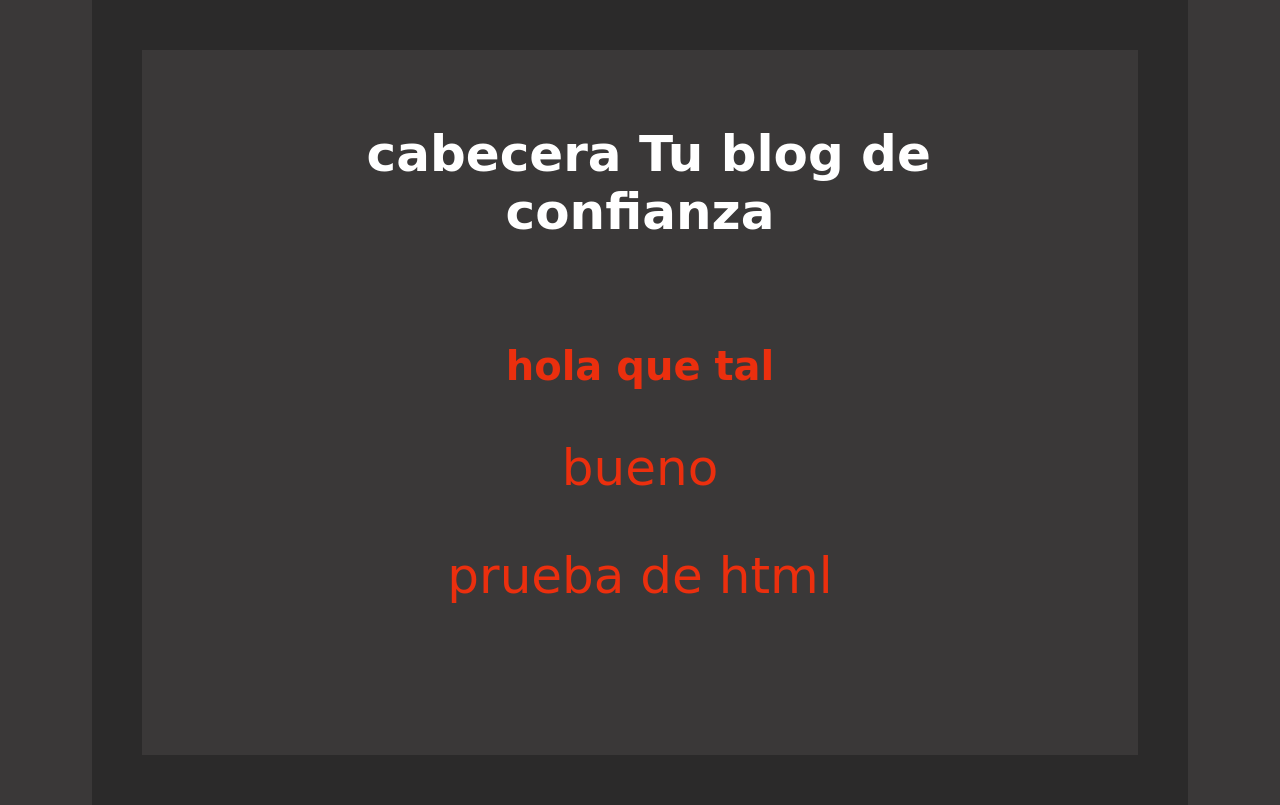
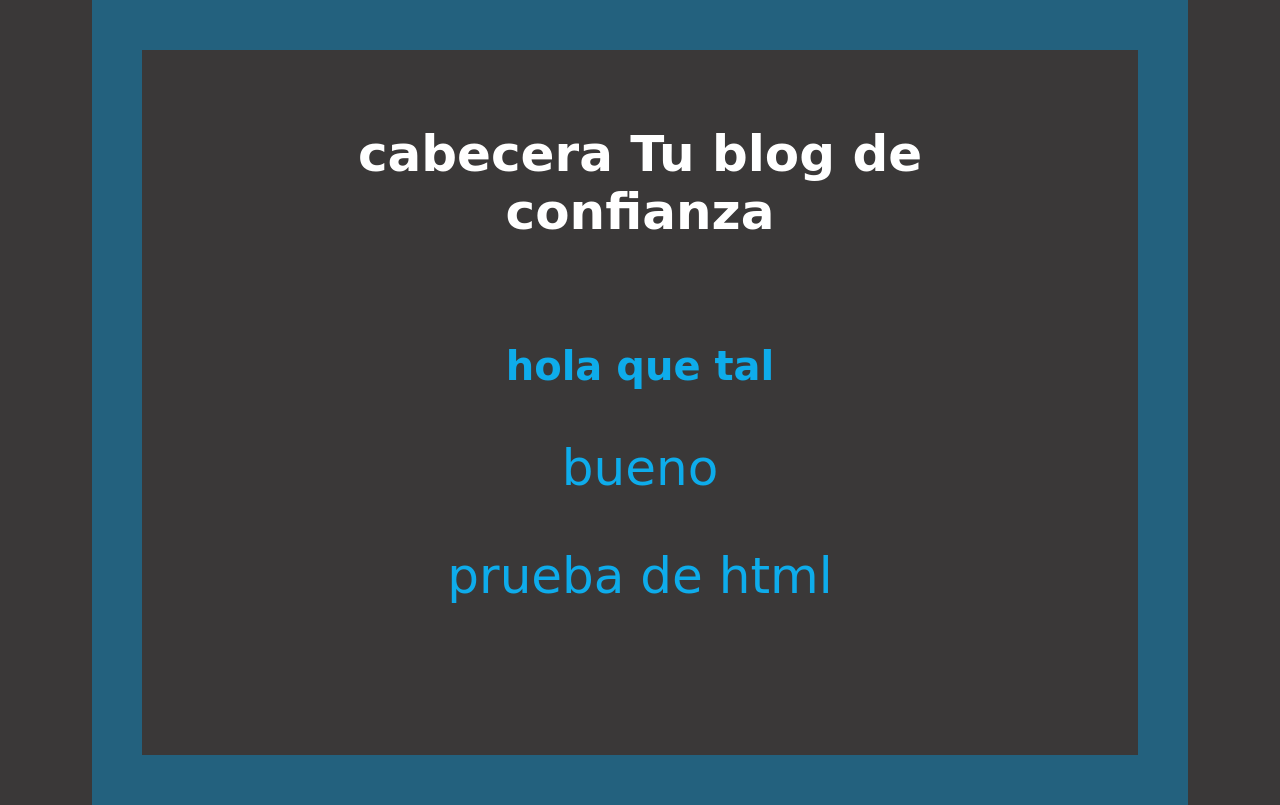
Before and after one commit to Bravo-code-G/Bravo-code-G, a plain HTML site: page blog.html in a window 1280 px wide. Drawn offline with Linux system fonts and the light colour scheme.

Commit message:
cambio de color

```diff
--- a/blog.html
+++ b/blog.html
@@ -8,7 +8,7 @@
 <body>
     <div id="container">
         <div id="cabecera">
-            <img url("https://content.halocdn.com/media/Default/Halo_Channel_Final/guide-thumbnail/games-h5-themmcpromo-542x305-39d82d7f1b814f45b633472cb388fbe1-fe30f7dbde784315ae83d1bae703d3c6_918-5f9d35c88de7452999ee65ae6d1f5f8c.jpg") 0px 0px; id="logo" src="" 50px 50px>
+
             cabecera
             <span id="tagline">Tu blog de confianza</span>
         </div>
--- a/css/estilos.css
+++ b/css/estilos.css
@@ -1,7 +1,7 @@
 body
 {
     background-color: rgb(58, 56, 56);
-    color: rgb(235, 47, 14);
+    color: rgb(14, 172, 235);
  text-align: center;
 font-family: cursive;
 font-size: 50px;
@@ -35,7 +35,7 @@ padding: 0%;
 width: 70%;
 padding: 1em;
 text-align: center;
-border: 50px solid #2b2a2a;
+border: 50px solid #23617e;
 margin: auto;
 
 }
```
